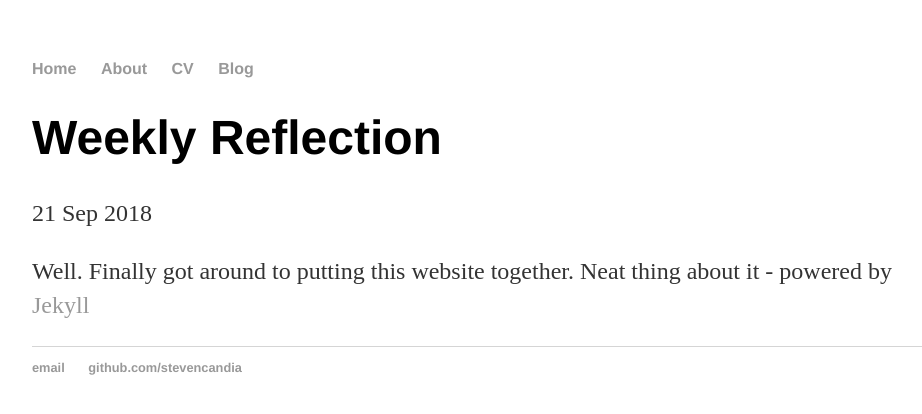
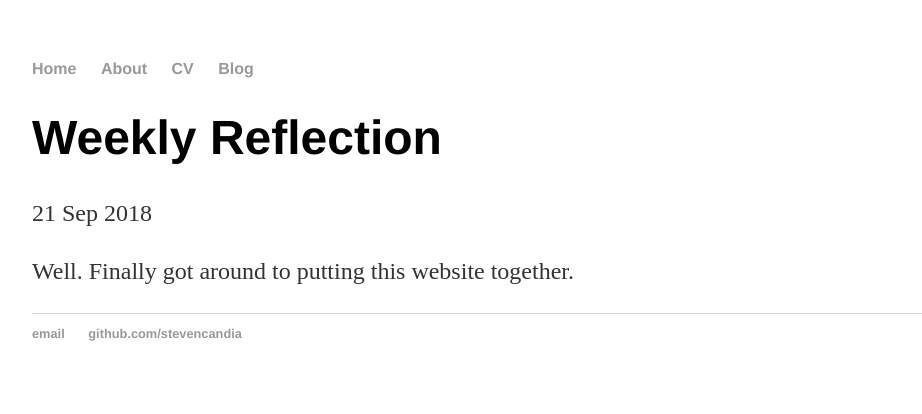
Before and after one commit to stevenc2620/stevenc2620.github.io, a Jekyll site: the page built from _posts/2018-21-09-Weekly-Reflection-01.md, in a window 1280 px wide. Shown: the top 414 px of the page, without its empty margins (160-1082 px from the left). Built offline with Jekyll 4.4.1, drawn with Linux system fonts in a browser that asks for light colours.

Commit message:
Update 2018-21-09-Weekly-Reflection-01.md

```diff
--- a/_posts/2018-21-09-Weekly-Reflection-01.md
+++ b/_posts/2018-21-09-Weekly-Reflection-01.md
@@ -4,4 +4,4 @@ title: "Weekly Reflection"
 date: 2018-09-21
 ---
 
-Well. Finally got around to putting this website together. Neat thing about it - powered by [Jekyll](http://jekyllrb.com)
+Well. Finally got around to putting this website together.
```
